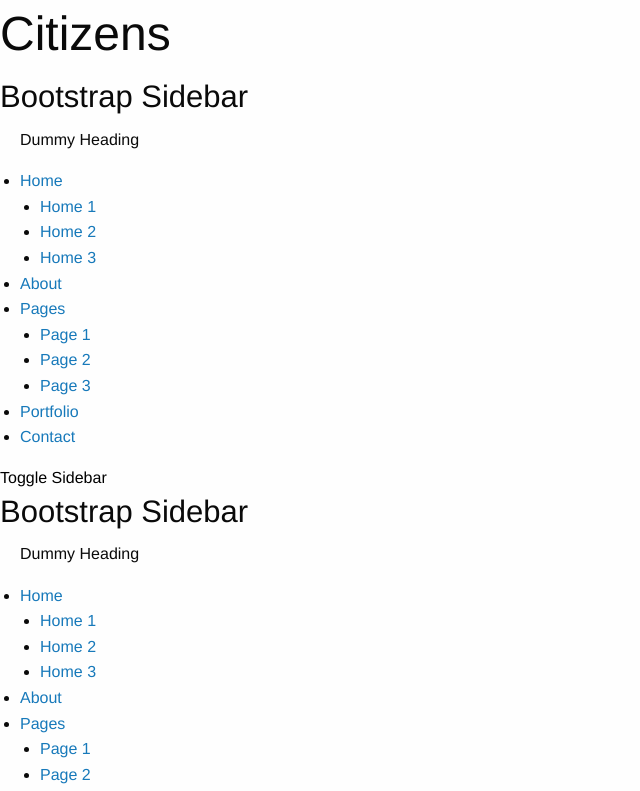
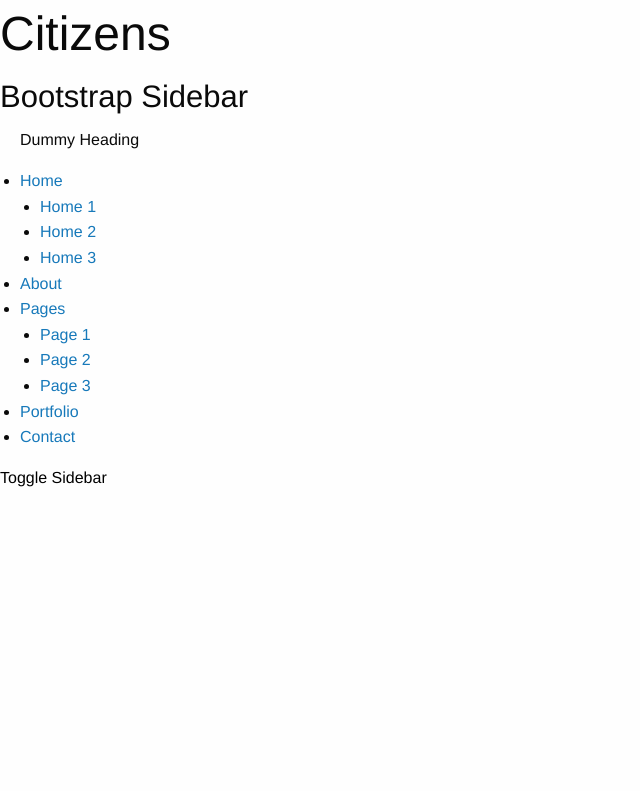
Before and after one commit to Hazumon/Citizens, a React app: page / in a window 1280 px wide. Shown: the top 791 px of the page, without its empty margins (0-640 px from the left). Built offline with nearby package versions, Linux system fonts and the light colour scheme.

Commit message:
updated sidebar format

```diff
--- a/src/components/App.js
+++ b/src/components/App.js
@@ -6,8 +6,7 @@
     <div class="container">
       <h1>Citizens</h1>
       <SideBarMenu
-      dogs={props.animals.dogs} // pulls data from the animals variable that was passed
-                                // from the  main.js and sends it to the DogSection file with the dogs var
+      dogs={props.animals.dogs}
       />
 
     </div>
--- a/src/components/SideBarMenu.js
+++ b/src/components/SideBarMenu.js
@@ -1,20 +1,14 @@
 import React from 'react';
 import SideBar from './SideBar';
 
-const SideBarMenu = props => {
-  let dogs = props.dogs.map(dog => {
-    return(
-      <SideBar
-        key={dog.id}
-        dog={dog}
-      />
-    )
-  })
+const SideBarMenu = () => {
+
 
 
   return(
     <div>
-      {dogs}
+   <SideBar
+   />
     </div>
   )
 }
```
